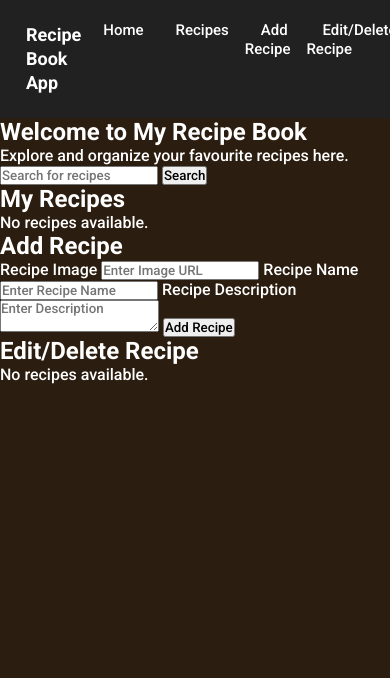
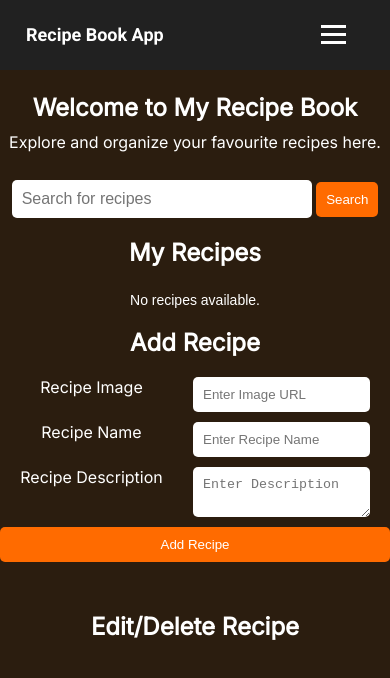
Before and after one commit to WilhelmK109/CodeAlpha_Recipe_Book, a website: page index.html in a window 390 px wide. Drawn offline with Linux system fonts and the light colour scheme.

Commit message:
Styling the mobile menu and add media queries

```diff
--- a/style.css
+++ b/style.css
@@ -2,30 +2,41 @@
   margin: 0;
   padding: 0;
   box-sizing: border-box;
-  font-family: "Roboto", "Crete Round", "Helvetica Neue", sans-serif, serif;
 }
 
 body {
+  font-family: "Inter", "Poppins", "Roboto", "Crete Round", "Playfair Display", sans-serif;
   background-color: #2b1d0f;
   color: #fff;
 }
 
+html {
+  overflow-x: hidden;
+}
+
+header {
+  margin-top: 0;
+}
+
 header nav {
+  width: 100%;
   background-color: #212121;
   padding: 20px;
   display: flex;
   justify-content: space-between;
   z-index: 100;
+  position: fixed;
 }
 
 .nav-menu {
+  display: flex;
+  list-style: none;
   margin: 0;
   padding: 0;
-  display: flex;
 }
 
 .nav-item {
-  list-style: none;
+  margin: 0;
 }
 
 .nav-link {
@@ -33,8 +44,6 @@ header nav {
   font-size: 15px;
   color: #fff;
   padding: 1rem;
-
-  /* display: block; */
 }
 
 .nav-link:hover {
@@ -43,7 +52,6 @@ header nav {
 
 .logo {
   font-family: "Roboto", Verdana, sans-serif;
-  font-style: normal;
   font-weight: 700;
   font-size: 18px;
   line-height: 24px;
@@ -51,3 +59,225 @@ header nav {
   color: #fff;
   text-decoration: none;
 }
+
+.hamburger {
+  margin-right: 24px;
+  display: block;
+  cursor: pointer;
+}
+
+.bar {
+  display: block;
+  width: 25px;
+  height: 3px;
+  margin: 5px auto;
+  -webkit-transition: all 0.3s ease-in-out;
+  transition: all 0.3s ease-in-out;
+  background-color: #fff;
+}
+
+main {
+  margin-top: 0;
+  display: grid;
+  grid-template-columns: 1fr;
+  gap: 20px;
+}
+
+#home {
+  display: flex;
+  flex-direction: column;
+  align-items: center;
+  margin-top: 90px;
+  line-height: 35px;
+}
+
+.search-box {
+  margin-top: 20px;
+  padding: 10px;
+  width: 300px;
+  border: none;
+  border-radius: 5px;
+  font-size: 16px;
+}
+
+#search-button {
+  padding: 10px;
+  background-color: #ff6b00;
+  color: #fff;
+  border: none;
+  border-radius: 5px;
+  cursor: pointer;
+}
+
+#recipes {
+  text-align: center;
+}
+
+#edit-delete-list img {
+  width: 250px;
+  height: 300px;
+  border-radius: 5px;
+  box-shadow: 0 4px 8px rgba(0, 0, 0, 0.1);
+}
+
+#recipes-list {
+  display: flex;
+  flex-wrap: wrap;
+  justify-content: center;
+  margin-top: 20px;
+}
+
+#recipes-list li {
+  list-style: none;
+  width: 80%;
+  margin: 10px;
+  text-align: center;
+}
+
+#recipes-list li img {
+  width: 320px;
+  height: 350px;
+  border-radius: 5px;
+  box-shadow: 0 4px 8px rgba(0, 0, 0, 0.1);
+}
+
+#recipes-list h3 {
+  margin-top: 10px;
+}
+
+#recipes-list p {
+  font-size: 14px;
+  font-family: sans-serif;
+  margin-top: 5px;
+}
+
+#add-recipe {
+  text-align: center;
+}
+
+#recipe-form {
+  display: grid;
+  grid-template-columns: 1fr;
+  grid-gap: 10px;
+  margin-top: 20px;
+}
+
+#recipe-url,
+#recipe-name,
+#recipe-description {
+  width: 90%;
+  padding: 10px;
+  border: none;
+  border-radius: 5px;
+}
+
+button[type="submit"] {
+  grid-column: span 2;
+  padding: 10px;
+  background-color: #ff6b00;
+  color: #fff;
+  border: none;
+  border-radius: 5px;
+  cursor: pointer;
+}
+
+button[type="submit"]:hover {
+  background-color: #e55e00;
+}
+
+#edit-delete-recipe {
+  margin-top: 30px;
+  text-align: center;
+}
+
+#edit-delete-list {
+  display: flex;
+  flex-wrap: wrap;
+  column-gap: 5px;
+  justify-content: center;
+  margin-top: 20px;
+}
+
+#edit-delete-list li {
+  list-style: none;
+  width: 80%;
+  margin: 10px;
+  text-align: center;
+}
+
+#edit-delete-list h3 {
+  margin-top: 15px;
+}
+
+#edit-delete-list p {
+  display: none;
+}
+
+/* --------- mobile media queries...... */
+@media (max-width: 767px) {
+  .nav-menu {
+    position: fixed;
+    flex-direction: column;
+    gap: 3%;
+    background-color: #3c3a39;
+    width: 100vw;
+    height: 90vh;
+    text-align: left;
+    transition: 0.3s;
+    top: 72px;
+    left: -100%;
+  }
+
+  .nav-link {
+    color: #fff;
+    padding: 0.5rem 1rem;
+    display: block;
+    text-decoration: none;
+    font-size: 28px;
+    border: none;
+    border-bottom: 1px solid #979493;
+    margin: 0% 5%;
+  }
+
+  .nav-menu.active {
+    left: 0%;
+  }
+
+  .nav-link.active {
+    left: 0%;
+  }
+
+  .hamburger.active .bar:nth-child(2) {
+    opacity: 0;
+  }
+
+  .hamburger.active .bar:nth-child(1) {
+    transform: translateY(8px) rotate(45deg);
+  }
+
+  .hamburger.active .bar:nth-child(3) {
+    transform: translateY(-8px) rotate(-45deg);
+  }
+}
+
+/* --------- Desktop media queries...... */
+@media only screen and (min-width: 768px) {
+  .hamburger {
+    display: none;
+  }
+
+  #recipes-list li {
+    width: 30%; /* Three items per row on large screens */
+  }
+
+  #edit-delete-list li {
+    width: 20%; /* Three items per row on large screens */
+  }
+
+  #recipe-form {
+    display: grid;
+    grid-template-columns: 1fr 1fr;
+    grid-gap: 10px;
+    margin-top: 20px;
+  }
+}
```
